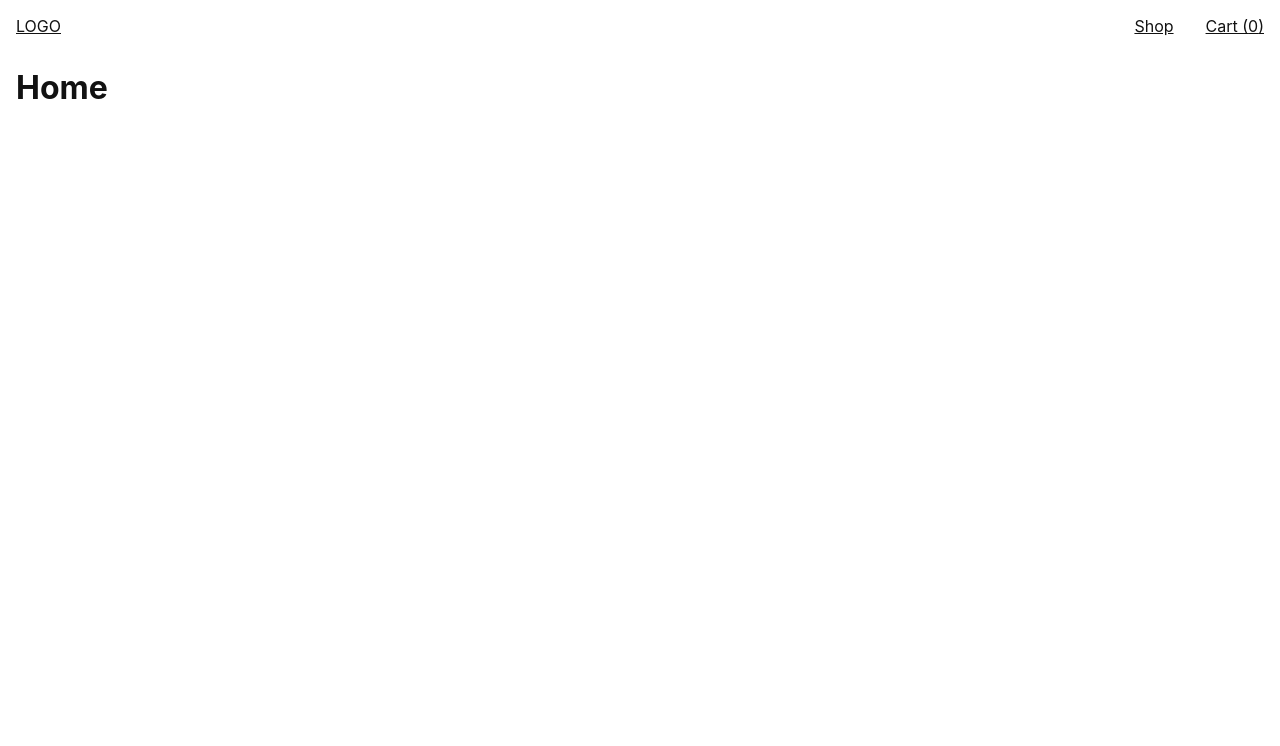
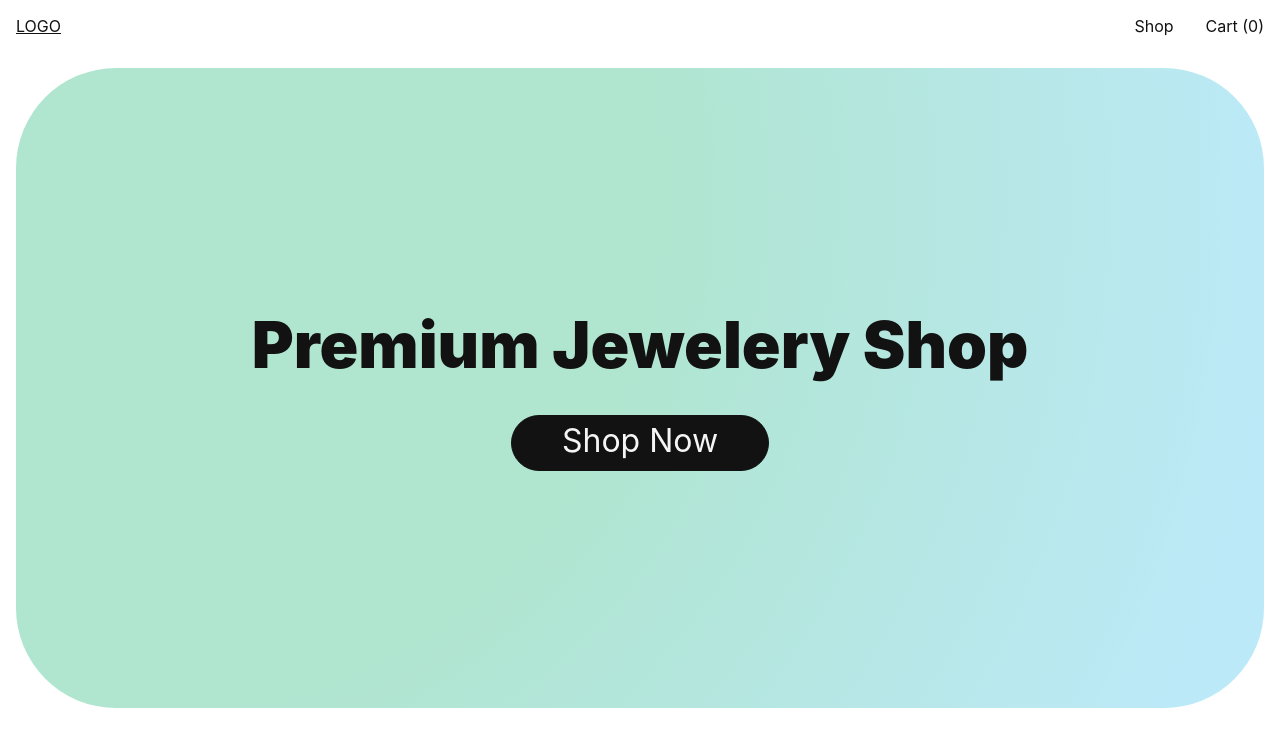
Before and after one commit to x6Nenko/Odin-Shopping-Cart, a React (Vite) app: page / in a window 1280 px wide. Shown: the top 746 px of the page. Built offline with nearby package versions, Linux system fonts and the light colour scheme; no server answers.

Commit message:
Home update
Add "Shop Now" button.
Style the page.

```diff
--- a/src/Home.jsx
+++ b/src/Home.jsx
@@ -1,6 +1,11 @@
+import { Link } from "react-router-dom"
+
 const Home = () => {
   return (
-    <div><h1>Home</h1></div>
+    <div className="home-container">
+      <h1>Premium Jewelery Shop</h1>
+      <Link to={'shop'} className="shop-btn">Shop Now</Link>
+    </div>
   )
 }
 
--- a/src/components/Header.jsx
+++ b/src/components/Header.jsx
@@ -8,7 +8,7 @@ const Header = ({ amount }) => {
         <NavLink
           to="/"
           className={({ isActive }) =>
-            isActive ? "active" : ""
+            isActive ? "active nav-link" : "nav-link"
           }
         >
           LOGO
@@ -18,7 +18,7 @@ const Header = ({ amount }) => {
           <NavLink
             to="/shop"
             className={({ isActive }) =>
-              isActive ? "active" : ""
+              isActive ? "active nav-link" : "nav-link"
             }
           >
             Shop
@@ -27,7 +27,7 @@ const Header = ({ amount }) => {
           <NavLink
             to="/cart"
             className={({ isActive }) =>
-              isActive ? "active" : ""
+              isActive ? "active nav-link" : "nav-link"
             }
           >
             Cart ({amount})
--- a/src/index.css
+++ b/src/index.css
@@ -18,6 +18,50 @@ body {
   padding: 0 16px;
   margin: auto;
   width: 1280px;
+}
+
+.nav-link {
+  text-decoration: none;
+}
+
+.active {
+  text-decoration: underline;
+}
+
+/* ========== HOME ========== */
+
+.home-container {
+  display: flex;
+  flex-direction: column;
+  justify-content: center;
+  align-items: center;
+  gap: 32px;
+  border-radius: 100px;
+  background-image: radial-gradient( circle farthest-corner at 10% 20%,  rgba(176,229,208,1) 42%, rgba(92,202,238,0.41) 93.6% );
+  min-height: 80vh;
+  width: 100%;
+}
+
+.home-container h1 {
+  font-weight: 900;
+  font-size: 64px;
+}
+
+.shop-btn {
+  text-decoration: none;
+  font-size: 32px;
+  cursor: pointer;
+  border: 1px solid #121212;
+  background-color: #121212;
+  color: #f5f5f5;
+  border-radius: 100px;
+  padding: 5px 50px 10px;
+  transition: all .2s ease-in;
+}
+
+.shop-btn:hover, .shop-btn:focus {
+  background-color: #f5f5f5;
+  color: #121212;
 }
 
 /* ========== HEADER ========== */
```
Also changed, not shown: 1 other file (tests, documents, lock files or other folders).
